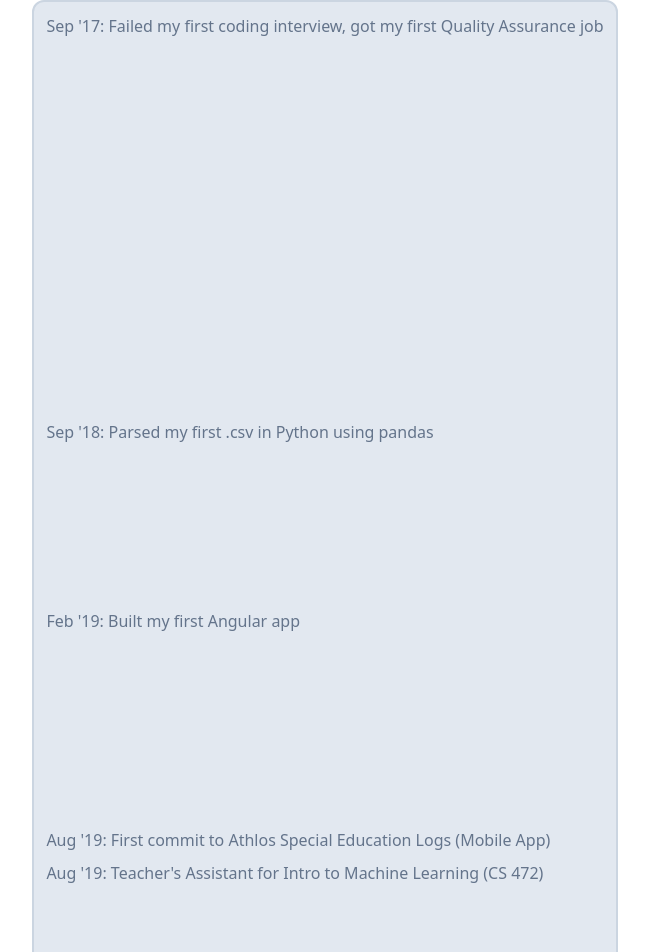
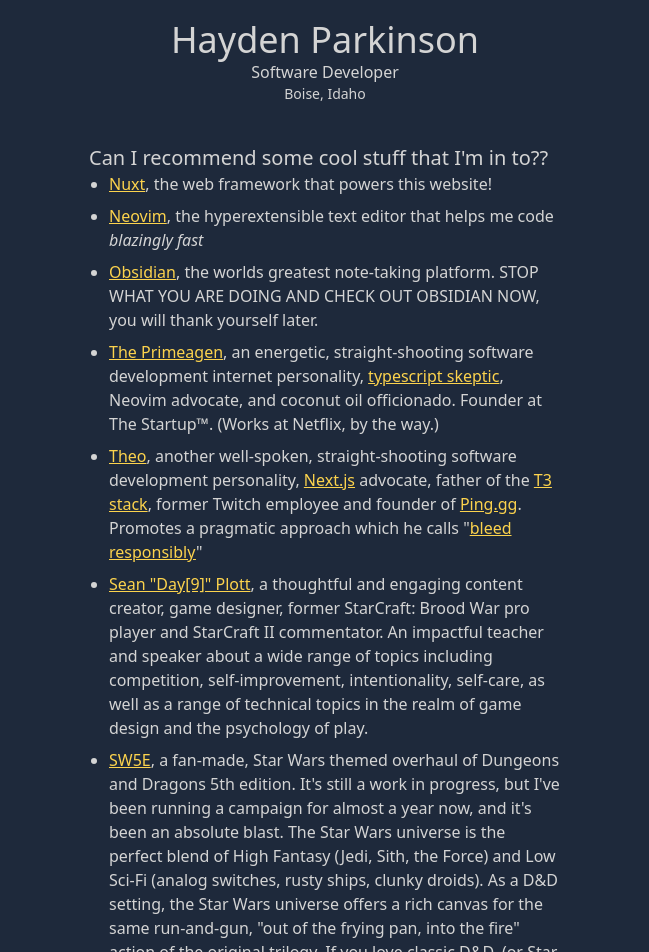
Before and after one commit to hdparks/hayden-parkinson, a Nuxt app: page / in a window 1280 px wide. Shown: the top 952 px of the page, without its empty margins (315-964 px from the left). Built offline with nearby package versions, Linux system fonts and the light colour scheme.

Commit message:
super simple "things i like" page

```diff
--- a/app.vue
+++ b/app.vue
@@ -1,55 +1,106 @@
 <template>
   <div
-    class="flex h-full w-screen flex-col justify-center justify-items-center bg-white text-slate-500 dark:bg-slate-800"
+    class="bg-slate-800 w-full h-full text-neutral-300 flex flex-row justify-center"
   >
-    <div
-      class="relative mx-auto flex flex-col gap-2 rounded-xl border-2 border-slate-300 bg-slate-200 p-3 dark:border-slate-600 dark:bg-slate-700"
-      :style="{
-        height:
-          data[data.length - 1].date.diff(data[0].date, 'days') * 1.3 + 'px',
-      }"
-    >
-      <p
-        class="relative"
-        v-for="point in data"
-        :style="{
-          transform: `translate(0,${point.date.diff(firstDate, 'days')}px)`,
-        }"
-      >
-        {{ point.date.format("MMM 'YY") }}: {{ point.note }}
-      </p>
+    <div class="columns-1 max-w-lg p-5">
+      <h1 class="text-center text-4xl">Hayden Parkinson</h1>
+      <p class="text-center">Software Developer</p>
+      <p class="text-center text-sm">Boise, Idaho</p>
+
+      <h1 class="pt-10 text-xl">
+        Can I recommend some cool stuff that I'm in to??
+      </h1>
+      <ul class="list-disc pl-5">
+        <li class="pb-2">
+          <a class="underline text-amber-300" href="https://nuxt.com/">Nuxt</a>,
+          the web framework that powers this website!
+        </li>
+        <li class="pb-2">
+          <a class="underline text-amber-300" href="https://neovim.io/"
+            >Neovim</a
+          >, the hyperextensible text editor that helps me code
+          <i>blazingly fast</i>
+        </li>
+        <li class="pb-2">
+          <a class="underline text-amber-300" href="https://obsidian.md/"
+            >Obsidian</a
+          >, the worlds greatest note-taking platform. STOP WHAT YOU ARE DOING
+          AND CHECK OUT OBSIDIAN NOW, you will thank yourself later.
+        </li>
+        <li class="pb-2">
+          <a
+            class="underline text-amber-300"
+            href="https://www.youtube.com/c/theprimeagen"
+            >The Primeagen</a
+          >, an energetic, straight-shooting software development internet
+          personality,
+          <a
+            class="underline text-amber-300"
+            href="https://www.youtube.com/watch?v=14jlIxVrcvo"
+            >typescript skeptic</a
+          >, Neovim advocate, and coconut oil officionado. Founder at
+          The&nbsp;Startup&trade;. (Works at Netflix, by the way.)
+        </li>
+        <li class="pb-2">
+          <a
+            class="underline text-amber-300"
+            href="https://www.youtube.com/@t3dotgg"
+            >Theo</a
+          >, another well-spoken, straight-shooting software development
+          personality,
+          <a class="underline text-amber-300" href="https://nextjs.org/"
+            >Next.js</a
+          >
+          advocate, father of the
+          <a class="underline text-amber-300" href="https://create.t3.gg/"
+            >T3 stack</a
+          >, former Twitch employee and founder of
+          <a class="underline text-amber-300" href="https://ping.gg/">Ping.gg</a
+          >. Promotes a pragmatic approach which he calls "<a
+            class="underline text-amber-300"
+            href="https://www.youtube.com/watch?v=uEx9sZvTwuI"
+            >bleed responsibly</a
+          >"
+        </li>
+        <li class="pb-2">
+          <a class="underline text-amber-300" href="https://day9.tv/"
+            >Sean "Day[9]" Plott</a
+          >, a thoughtful and engaging content creator, game designer, former
+          StarCraft: Brood War pro player and StarCraft II commentator. An
+          impactful teacher and speaker about a wide range of topics including
+          competition, self-improvement, intentionality, self-care, as well as a
+          range of technical topics in the realm of game design and the
+          psychology of play.
+        </li>
+        <li class="pb-2">
+          <a class="underline text-amber-300" href="https://sw5e.com/">SW5E</a>,
+          a fan-made, Star Wars themed overhaul of Dungeons and Dragons 5th
+          edition. It's still a work in progress, but I've been running a
+          campaign for almost a year now, and it's been an absolute blast. The
+          Star Wars universe is the perfect blend of High Fantasy (Jedi, Sith,
+          the Force) and Low Sci-Fi (analog switches, rusty ships, clunky
+          droids). As a D&D setting, the Star Wars universe offers a rich canvas
+          for the same run-and-gun, "out of the frying pan, into the fire"
+          action of the original trilogy. If you love classic D&D, (or Star
+          Wars, for that matter!), definitely check it out
+        </li>
+        <li class="pb-2">
+          <a
+            class="underline text-amber-300"
+            href="https://www.factorio.com/download"
+            >Factorio</a
+          >, by Wube Software (demo available for free). If you get a thrill
+          from automating daily tasks with a clever bash script, this game is
+          for you. Buyer beware: once you begin, the factory must grow.
+        </li>
+      </ul>
     </div>
   </div>
 </template>
-
-<script setup lang="ts">
-import dayjs, { Dayjs } from "dayjs";
-const data: { date: Dayjs; note: string }[] = [
-  {
-    date: dayjs("2017-09-01"),
-    note: "Failed my first coding interview, got my first Quality Assurance job",
-  },
-  {
-    date: dayjs("2018-09-10"),
-    note: "Parsed my first .csv in Python using pandas",
-  },
-  {
-    date: dayjs("2019-02-14"),
-    note: "Built my first Angular app",
-  },
-  {
-    date: dayjs("2019-08-20"),
-    note: "First commit to Athlos Special Education Logs (Mobile App)",
-  },
-  {
-    date: dayjs("2019-08-21"),
-    note: "Teacher's Assistant for Intro to Machine Learning (CS 472)",
-  },
-  {
-    date: dayjs("2020-04-30"),
-    note: "Started full-time with Athlos",
-  },
-];
-
-const firstDate = data[0].date;
-</script>
+<script setup lang="ts"></script>
+<style>
+body {
+  width: 100vw;
+  height: 100vh;
+}
+</style>
```
